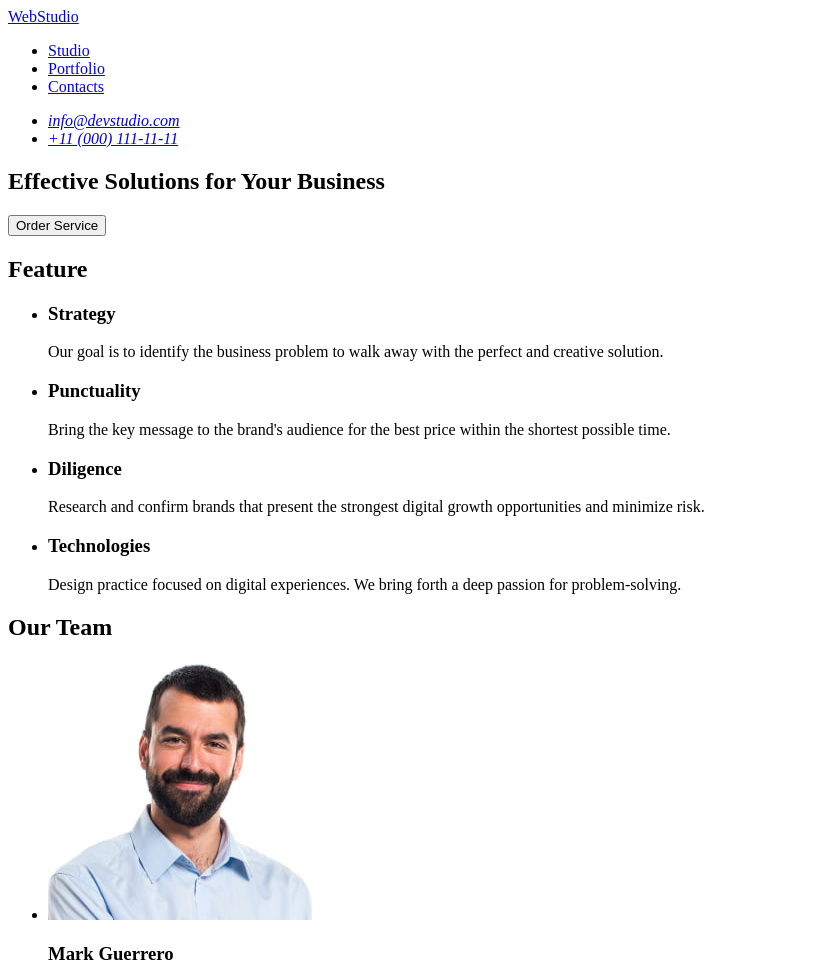
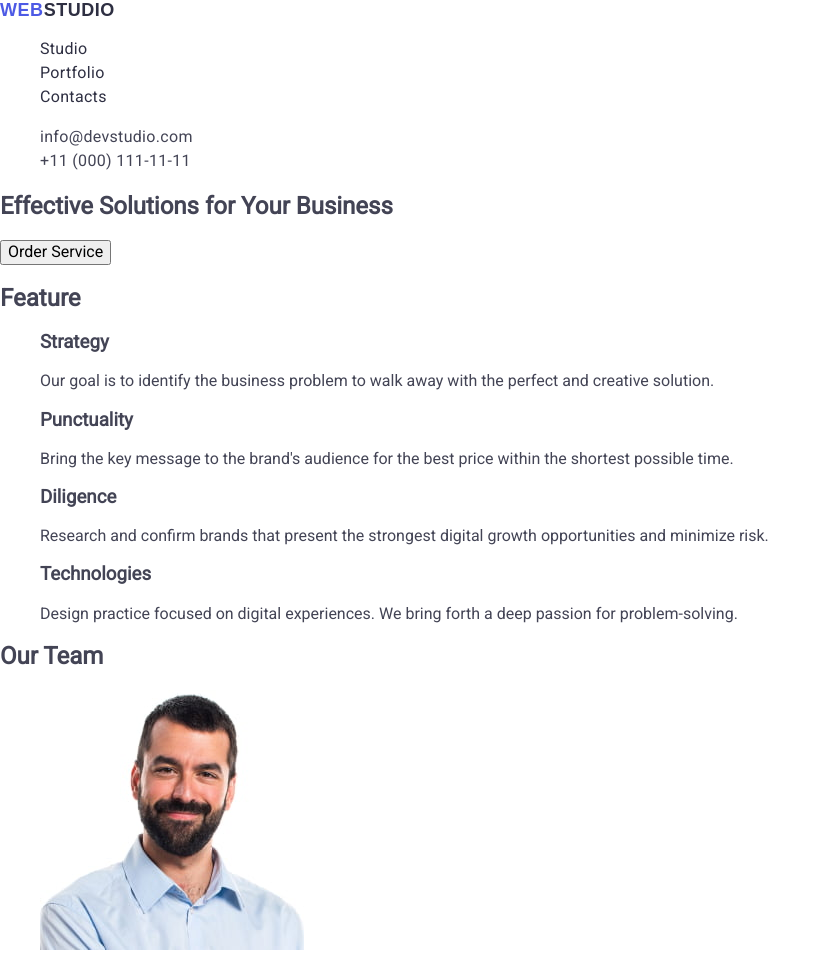
Before and after one commit to Valentina-Grishko24/goit-markup-hw-02, a plain HTML site: page index.html in a window 1280 px wide. Shown: the top 968 px of the page, without its empty margins (0-831 px from the left). Drawn offline with nearby package versions, Linux system fonts and the light colour scheme.

Commit message:
add styles header

```diff
--- /dev/null
+++ b/css/styles.css
@@ -0,0 +1,54 @@
+body {
+  font-family: "Roboto", sans-serif;
+  color: #434455;
+  background-color: #fff;
+}
+
+ul,
+ol {
+  list-style-type: none;
+}
+
+a {
+  text-decoration: none;
+}
+
+.logo {
+  font-family: "Releway", sans-serif;
+  font-weight: 700;
+  font-size: 18px;
+  line-height: 1.17;
+  letter-spacing: 0.03em;
+  text-transform: uppercase;
+  color: #4d5ae5;
+}
+
+.header-logo .logo-part {
+  color: #2e2f42;
+}
+
+.nav-link {
+  font-weight: 500;
+  font-size: 16px;
+  line-height: 1.5;
+  letter-spacing: 0.02em;
+  color: #2e2f42;
+}
+
+.contacts {
+  font-style: normal;
+}
+
+.contacts-link {
+  font-size: 16px;
+  line-height: 1.5;
+  letter-spacing: 0.02em;
+  color: #434455;
+}
+
+.nav-link:hover,
+.nav-link:focus,
+.contacts-link:hover,
+.contacts-link:focus {
+  color: #404bbf;
+}
--- a/index.html
+++ b/index.html
@@ -4,31 +4,52 @@
     <meta charset="UTF-8" />
     <meta name="viewport" content="width=device-width, initial-scale=1.0" />
     <title>Web Studio</title>
+
+    <link
+      rel="stylesheet"
+      href="https://cdnjs.cloudflare.com/ajax/libs/modern-normalize/3.0.1/modern-normalize.min.css"
+      integrity="sha512-q6WgHqiHlKyOqslT/lgBgodhd03Wp4BEqKeW6nNtlOY4quzyG3VoQKFrieaCeSnuVseNKRGpGeDU3qPmabCANg=="
+      crossorigin="anonymous"
+      referrerpolicy="no-referrer"
+    />
+    <link rel="preconnect" href="https://fonts.googleapis.com" />
+    <link rel="preconnect" href="https://fonts.gstatic.com" crossorigin />
+
+    <link
+      href="https://fonts.googleapis.com/css2?family=Raleway:wght@700&family=Roboto&display=swap"
+      rel="stylesheet"
+    />
+    <link rel="stylesheet" href="./css/styles.css" />
   </head>
   <body>
-    <!-- Page header-->
-    <header>
-      <nav>
-        <a href="./index.html">WebStudio</a>
-        <ul>
-          <li>
-            <a href="#">Studio</a>
+    <header class="page-header">
+      <nav class="header-nav">
+        <a class="logo header-logo" href="./index.html"
+          >Web<span class="logo-part">Studio</span></a
+        >
+        <ul class="nav-list">
+          <li class="nav-item">
+            <a class="nav-link" href="./index.html">Studio</a>
           </li>
-          <li>
-            <a href="#">Portfolio</a>
+          <li class="nav-item">
+            <a class="nav-link" href="">Portfolio</a>
           </li>
-          <li>
-            <a href="#">Contacts</a>
+          <li class="nav-item">
+            <a class="nav-link" href="">Contacts</a>
           </li>
         </ul>
       </nav>
-      <address>
-        <ul>
-          <li>
-            <a href="mailto:info@devstudio.com">info@devstudio.com</a>
+      <address class="contacts">
+        <ul class="contacts-list">
+          <li class="contacts-item">
+            <a class="contacts-link" href="mailto:info@devstudio.com"
+              >info@devstudio.com</a
+            >
           </li>
-          <li>
-            <a href="tel:+110001111111">+11 (000) 111-11-11</a>
+          <li class="contacts-item">
+            <a class="contacts-link" href="tel:+110001111111"
+              >+11 (000) 111-11-11</a
+            >
           </li>
         </ul>
       </address>
```
